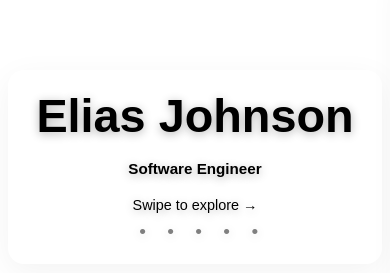
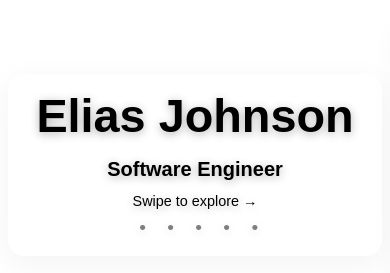
Before and after one commit to eliasjohnson/eliasjohnson-com, a SvelteKit app: page / in a window 390 px wide. Shown: the part 275-548 px from the top of the page. Built offline with nearby package versions, Linux system fonts and the light colour scheme; a web font is replaced by a local one.

Commit message:
Feature: Fully functioning work card

```diff
--- a/src/routes/+page.svelte
+++ b/src/routes/+page.svelte
@@ -176,7 +176,7 @@
     <section class="horizontal-section hero-section">
         <div class="section-content">
             <h1 class="name">Elias Johnson</h1>
-            <p class="title">Software Engineer</p>
+            <h2>Software Engineer</h2>
             <div class="scroll-hint">
                 <span class="scroll-text">Scroll horizontally →</span>
                 <span class="scroll-text-mobile">Swipe to explore →</span>
@@ -207,19 +207,19 @@
                 </div>
                 <div class="skill-category">
                     <h3>Languages</h3>
-                    <p>Python, JavaScript, TypeScript, Swift, Bash, Ruby, PHP</p>
+                    <p>Python, JavaScript, TypeScript, Swift, Bash, Ruby, GO, Liquid</p>
                 </div>
                 <div class="skill-category">
                     <h3>Frameworks</h3>
-                    <p>React, Svelte, NextJS, NodeJS, Rails</p>
+                    <p>React, Svelte, NextJS, NodeJS, ROS </p>
                 </div>
                 <div class="skill-category">
                     <h3>Cloud & DevOps</h3>
-                    <p>AWS, Azure, GCP, Docker, Terraform</p>
+                    <p>AWS, Azure, GCP, Vercel, Github Actions, Shopify CLI</p>
                 </div>
                 <div class="skill-category">
-                    <h3>Databases</h3>
-                    <p>MySQL, R, REST APIs, MCP</p>
+                    <h3>Databases & APIs</h3>
+                    <p>MySQL, MCP, PostgreSQL, MongoDB, REST APIs, GraphQL, JSON handling</p>
                 </div>
                 <div class="skill-category">
                     <h3>Systems</h3>
@@ -482,7 +482,7 @@
     .title {
         font-family: "Clash Display", sans-serif;
         font-weight: 600;
-        font-size: clamp(3rem, 7vw, 5rem);
+        font-size: clamp(4rem, 10vw, 8rem);
         color: #000;
         margin: 0 0 2rem 0;
     }
@@ -540,26 +540,30 @@
 
     .skills-grid {
         display: grid;
-        grid-template-columns: repeat(auto-fit, minmax(200px, 1fr));
-        gap: 2rem;
-        margin-top: 2rem;
+        grid-template-columns: repeat(auto-fit, minmax(180px, 1fr));
+        gap: 1.5rem;
+        margin-top: 1.5rem;
     }
 
     .skill-category {
         text-align: center;
+        padding: 0.75rem;
+        background: rgba(255, 255, 255, 0.03);
+        border-radius: 12px;
+        border: 1px solid rgba(255, 255, 255, 0.08);
     }
 
     .skill-category h3 {
-        font-size: 1.5rem;
+        font-size: 1.25rem;
         font-weight: 600;
-        margin-bottom: 1rem;
+        margin-bottom: 0.75rem;
         color: #000;
     }
 
     .skill-category p {
-        font-size: 1rem;
+        font-size: 0.95rem;
         color: #000;
-        line-height: 1.5;
+        line-height: 1.4;
     }
 
     .cta-buttons {
@@ -654,7 +658,7 @@
         }
 
         .section-content {
-            padding: 1.5rem;
+            padding: 1.25rem;
             border-radius: 16px;
             max-width: 100%;
             width: 100%;
@@ -668,36 +672,41 @@
         }
 
         .title {
-            font-size: clamp(1.5rem, 6vw, 2.5rem);
+            font-size: clamp(2.5rem, 8vw, 4rem);
         }
 
         h2 {
-            font-size: 1.75rem;
+            font-size: 1.5rem;
+            margin-bottom: 1rem;
         }
 
         .section-content p {
-            font-size: 1rem;
-            line-height: 1.5;
+            font-size: 0.95rem;
+            line-height: 1.4;
+            margin-bottom: 1rem;
         }
 
         .skills-grid {
-            grid-template-columns: 1fr;
-            gap: 1rem;
+            grid-template-columns: 1fr 1fr;
+            gap: 0.75rem;
+            margin-top: 1rem;
         }
 
         .skill-category {
             background: rgba(255, 255, 255, 0.05);
-            padding: 1rem;
-            border-radius: 12px;
+            padding: 0.75rem;
+            border-radius: 10px;
             border: 1px solid rgba(255, 255, 255, 0.1);
         }
 
         .skill-category h3 {
-            font-size: 1.25rem;
+            font-size: 1rem;
+            margin-bottom: 0.5rem;
         }
 
         .skill-category p {
-            font-size: 0.9rem;
+            font-size: 0.8rem;
+            line-height: 1.3;
         }
 
         .experience-grid {
@@ -780,11 +789,11 @@
         }
 
         .horizontal-section {
-            padding: 3rem 0.5rem 0.5rem;
+            padding: 2.75rem 0.5rem 0.5rem;
         }
 
         .section-content {
-            padding: 1.25rem;
+            padding: 1rem;
         }
 
         .name {
@@ -792,17 +801,40 @@
         }
 
         .title {
-            font-size: clamp(1.25rem, 8vw, 2rem);
+            font-size: clamp(2rem, 10vw, 3rem);
         }
 
         h2 {
-            font-size: 1.5rem;
-            margin-bottom: 1rem;
+            font-size: 1.25rem;
+            margin-bottom: 0.75rem;
         }
 
         .section-content p {
-            font-size: 0.95rem;
-            margin-bottom: 1rem;
+            font-size: 0.85rem;
+            line-height: 1.3;
+            margin-bottom: 0.75rem;
+        }
+
+        .skills-grid {
+            grid-template-columns: 1fr 1fr;
+            gap: 0.5rem;
+            margin-top: 0.75rem;
+        }
+
+        .skill-category {
+            padding: 0.5rem;
+            border-radius: 8px;
+        }
+
+        .skill-category h3 {
+            font-size: 0.85rem;
+            margin-bottom: 0.25rem;
+            font-weight: 600;
+        }
+
+        .skill-category p {
+            font-size: 0.7rem;
+            line-height: 1.2;
         }
 
         .social-link {
```
